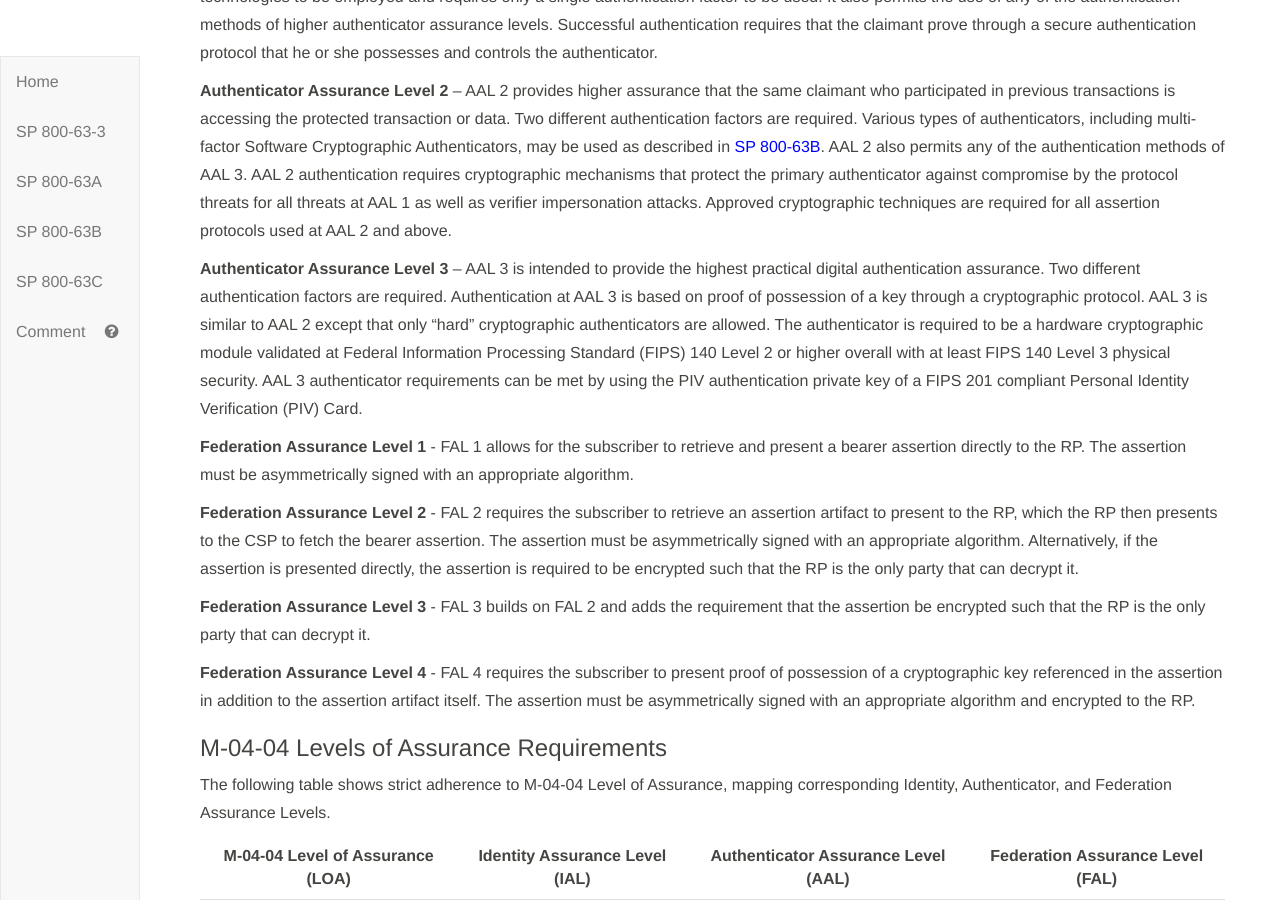
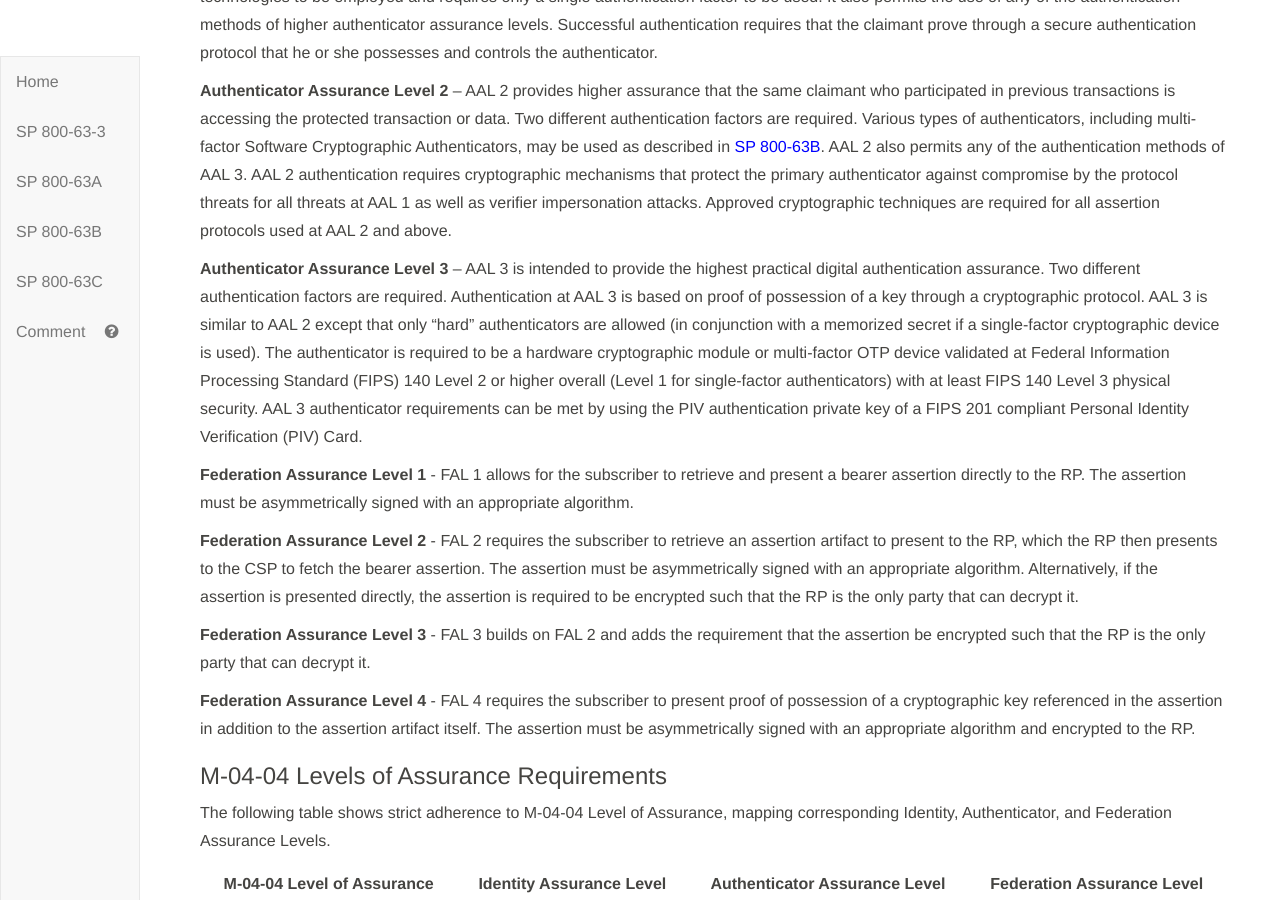
Before and after one commit to usnistgov/800-63-3, a Jekyll site: the page built from sp800-63-3.md, in a window 1280 px wide and 900 px high, scrolled down 4802 px. Built offline with Jekyll 4.4.1, drawn with Linux system fonts in a browser that asks for light colours.

Commit message:
Correct FIPS requirements for single-factor cryptographic devices at AAL 3

```diff
--- a/sp800-63-3/cover.md
+++ b/sp800-63-3/cover.md
@@ -212,7 +212,7 @@ A summary of each of the identity, authenticator, and federation assurance level
 
 **Authenticator Assurance Level 2** – AAL 2 provides higher assurance that the same claimant who participated in previous transactions is accessing the protected transaction or data. Two different authentication factors are required. Various types of authenticators, including multi-factor Software Cryptographic Authenticators, may be used as described in [SP 800-63B](sp800-63b.html). AAL 2 also permits any of the authentication methods of AAL 3. AAL 2 authentication requires cryptographic mechanisms that protect the primary authenticator against compromise by the protocol threats for all threats at AAL 1 as well as verifier impersonation attacks. Approved cryptographic techniques are required for all assertion protocols used at AAL 2 and above.
 
-**Authenticator Assurance Level 3** – AAL 3 is intended to provide the highest practical digital authentication assurance. Two different authentication factors are required. Authentication at AAL 3 is based on proof of possession of a key through a cryptographic protocol. AAL 3 is similar to AAL 2 except that only “hard” cryptographic authenticators are allowed. The authenticator is required to be a hardware cryptographic module validated at Federal Information Processing Standard (FIPS) 140 Level 2 or higher overall with at least FIPS 140 Level 3 physical security. AAL 3 authenticator requirements can be met by using the PIV authentication private key of a FIPS 201 compliant Personal Identity Verification (PIV) Card.
+**Authenticator Assurance Level 3** – AAL 3 is intended to provide the highest practical digital authentication assurance. Two different authentication factors are required. Authentication at AAL 3 is based on proof of possession of a key through a cryptographic protocol. AAL 3 is similar to AAL 2 except that only “hard” authenticators are allowed (in conjunction with a memorized secret if a single-factor cryptographic device is used). The authenticator is required to be a hardware cryptographic module or multi-factor OTP device validated at Federal Information Processing Standard (FIPS) 140 Level 2 or higher overall (Level 1 for single-factor authenticators) with at least FIPS 140 Level 3 physical security. AAL 3 authenticator requirements can be met by using the PIV authentication private key of a FIPS 201 compliant Personal Identity Verification (PIV) Card.
 
 **Federation Assurance Level 1** - FAL 1 allows for the subscriber to retrieve and present a bearer assertion directly to the RP. The assertion must be asymmetrically signed with an appropriate algorithm.
 
```
Also changed, not shown: sp800-63b/sec1_2_introduction.md (+1 -1 lines).
